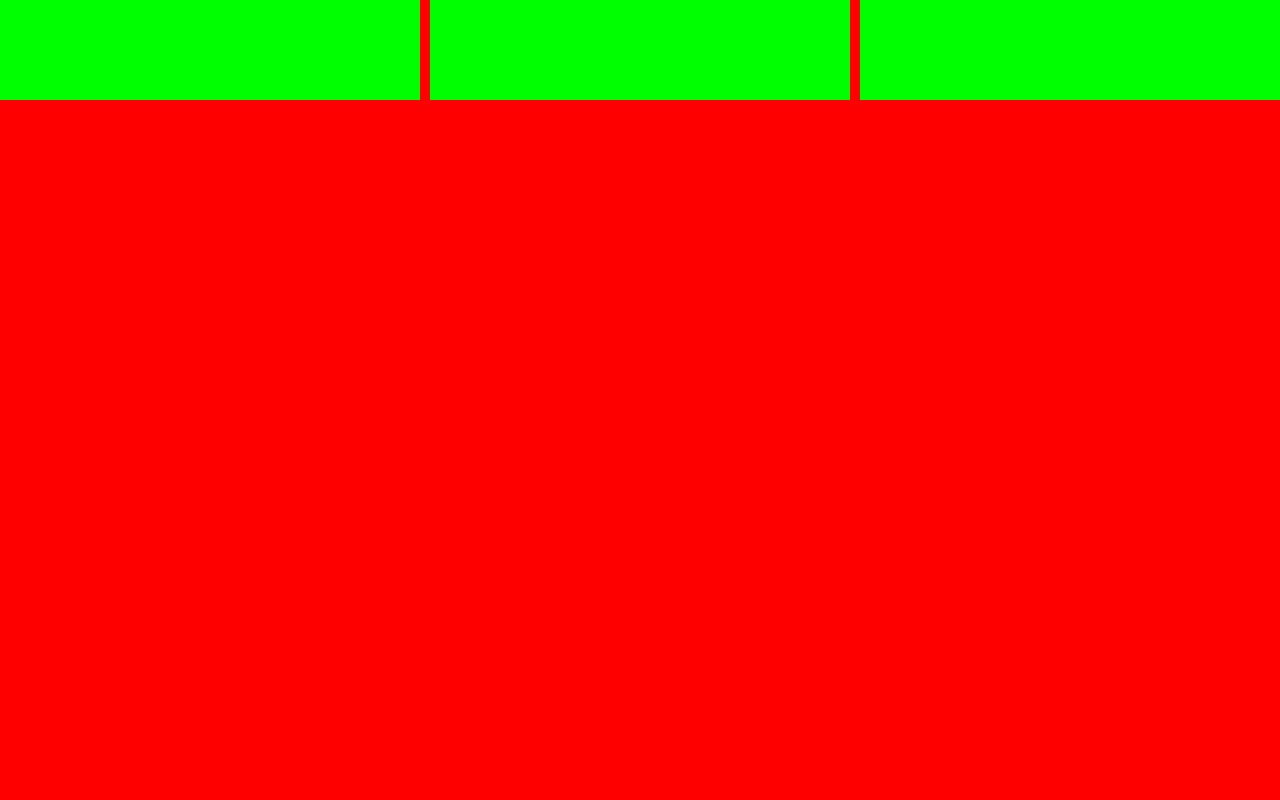
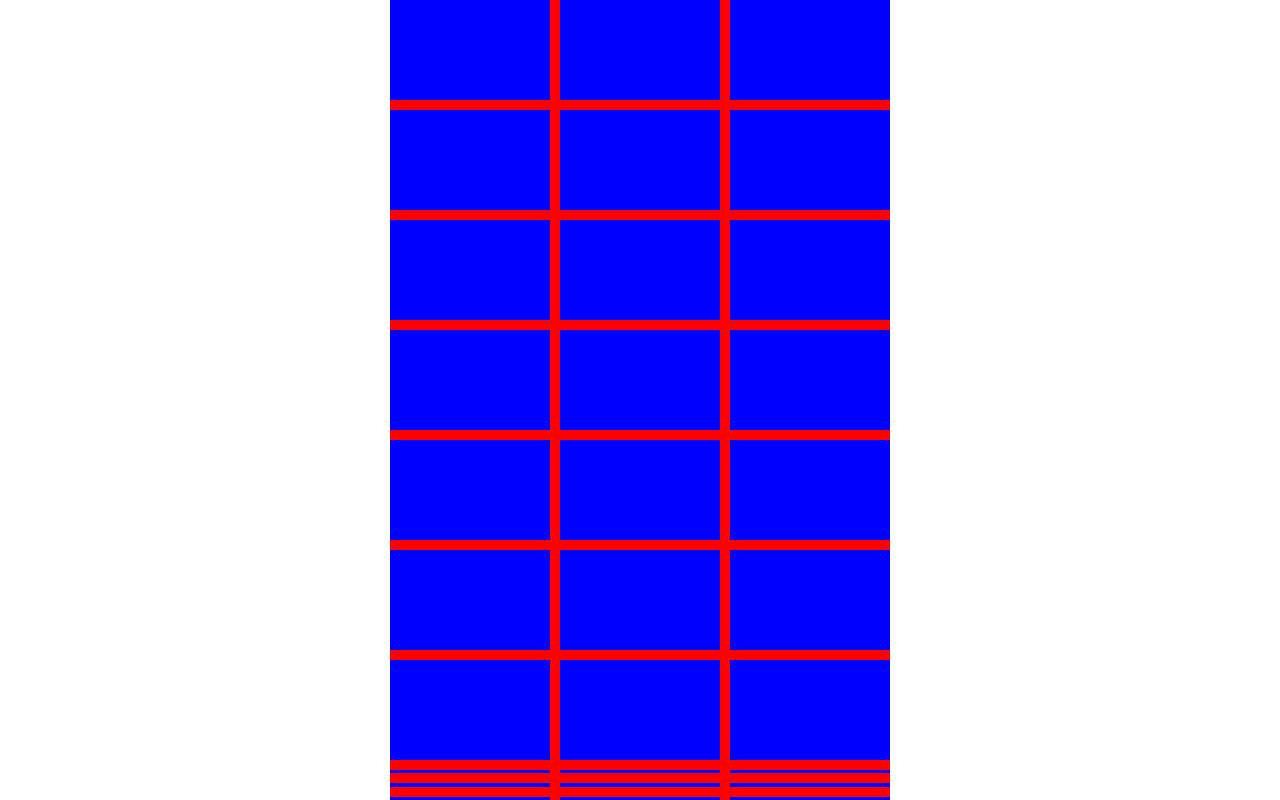
Before and after one commit to imMatheus/css-subway-surfer, a website: page index.pug in a window 1280 px wide. Drawn offline with nearby package versions, Linux system fonts and the light colour scheme; files that its build step writes are made by us from their sources.

Commit message:
did stuff again

```diff
--- a/index.pug
+++ b/index.pug
@@ -7,6 +7,5 @@ html(lang="en")
     link(rel="stylesheet", href="style.css")
   body
     .train-container
-        .train
-        .train
-        .train
+        - for (let i = 0; i < 30; i++)
+          .train
--- a/style.scss
+++ b/style.scss
@@ -11,7 +11,11 @@
 .train-container {
   background-color: #f00;
   position: absolute;
-  inset: 0;
+  height: 100vh;
+  left: 50%;
+  width: 500px;
+  transform: translateX(-50%);
+  overflow: hidden;
 
   display: grid;
   grid-template-columns: repeat(3, 1fr);
@@ -19,6 +23,6 @@
   gap: 10px;
 
   .train {
-    background-color: #0f0;
+    background-color: #00f;
   }
 }
```
Also changed, not shown: index.html, style.css, 1 other file.
